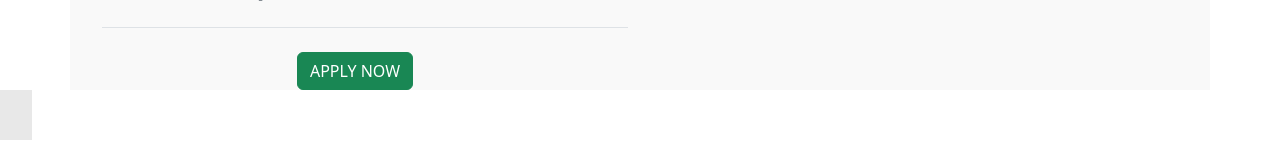
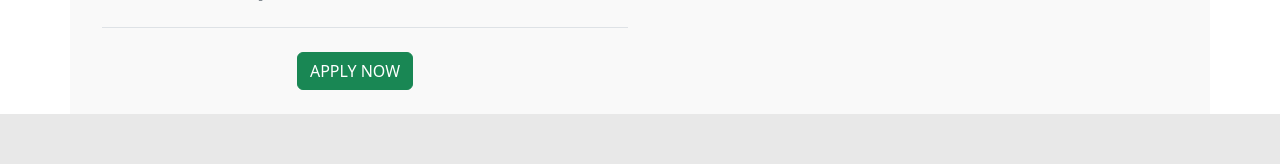
Before and after one commit to braedonbillingsley/application, a PHP site: page /views/home.html in a window 1280 px wide. Shown: the part 938-1102 px from the top of the page. Before the commit the page ends 1078 px from the top, so only its background shows below. Run offline with PHP 8.4, Linux system fonts and the light colour scheme.

Commit message:
Fixed footer and spacing issues

```diff
--- a/styles/styles.css
+++ b/styles/styles.css
@@ -16,8 +16,6 @@ header {
     padding: 16px;
     background-color: #E8E8E8;
     height: 50px;
-    z-index: -1;
-    position: absolute;
 }
 
 .cover-image {
--- a/views/home.html
+++ b/views/home.html
@@ -74,7 +74,7 @@
                         Susie Noname, Jr. Audio Engineer
                     </footer>
                 </blockquote>
-                <div class="text-center mt-4">
+                <div class="text-center mt-4 mb-4">
                     <a href="#" class="btn btn-success">
                         APPLY NOW
                     </a>
```
